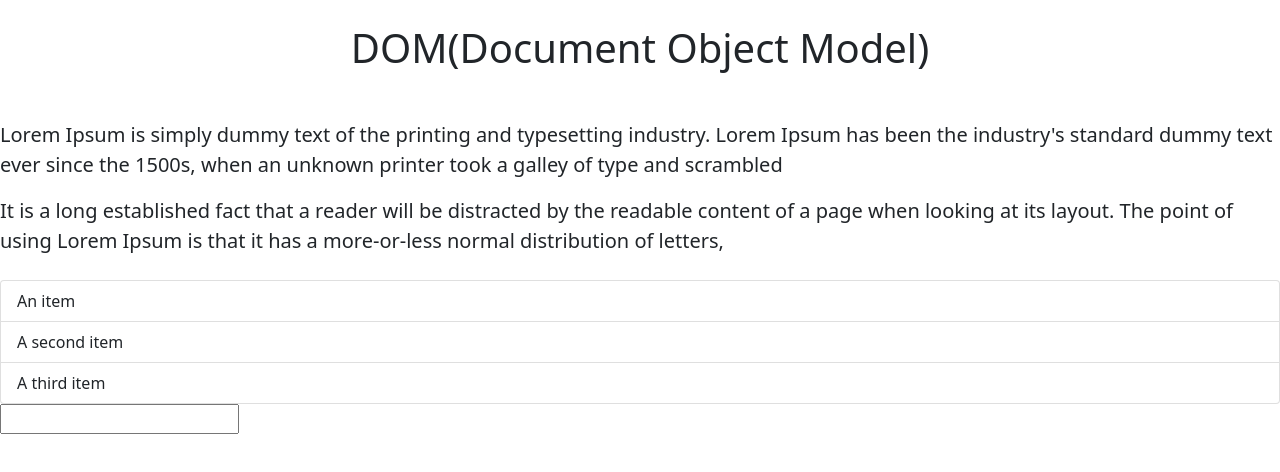
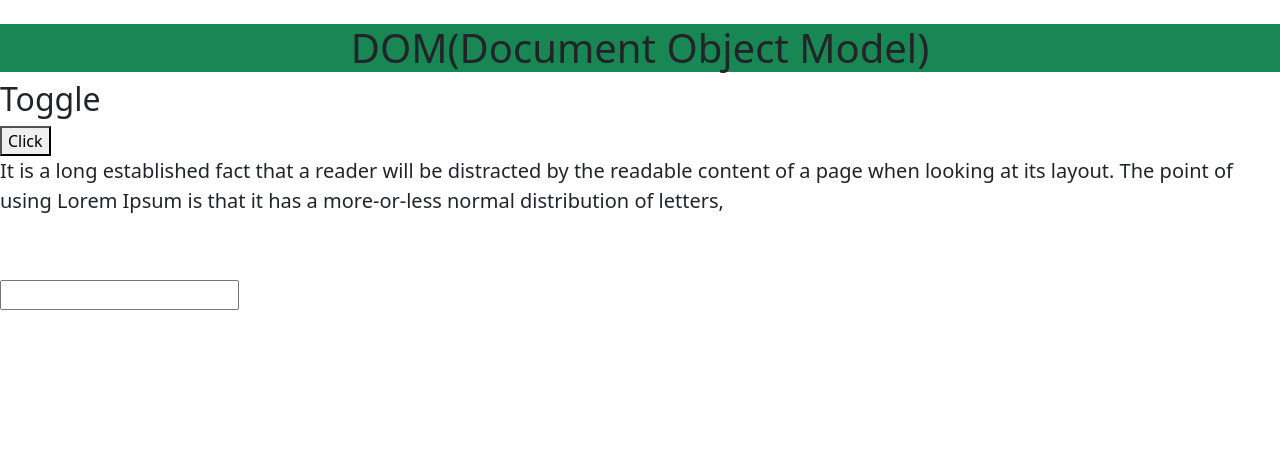
Before and after one commit to MuhammadShohagIslam/JavaScript_A_to_Z, a website built with webpack: page DOM/public/index.html in a window 1280 px wide. Built offline with nearby package versions, Linux system fonts and the light colour scheme.

```diff
--- a/DOM/public/index.html
+++ b/DOM/public/index.html
@@ -10,18 +10,21 @@
 </head>
 <body>
         <h1 id="title" class="text-center mt-4">DOM(Document Object Model)</h1>
+        <h2 id='title1'>Toggle</h2>
+
+        <button  onclick="toggleFun1()">Click</button>
 
         <p class="lead mt-5">Lorem Ipsum is simply dummy text of the printing and typesetting industry. Lorem Ipsum has been the industry's standard dummy text ever since the 1500s, when an unknown printer took a galley of type and scrambled</p>
 
         <p class="lead">It is a long established fact that a reader will be distracted by the readable content of a page when looking at its layout. The point of using Lorem Ipsum is that it has a more-or-less normal distribution of letters, </p>
 
-        <ul class="list-group mt-4" name='name-ul'>
+        <ul class="list-group mt-4" name='name-ul'  id='list'>
             <li class="list-group-item">An item</li>
             <li class="list-group-item">A second item</li>
             <li class="list-group-item">A third item</li>
         </ul>
 
-         <input type="text" name="first-name">
+         <input class="mt-5" type="text" name="first-name">
 
     <script src="https://cdn.jsdelivr.net/npm/bootstrap@5.1.3/dist/js/bootstrap.bundle.min.js" integrity="sha384-ka7Sk0Gln4gmtz2MlQnikT1wXgYsOg+OMhuP+IlRH9sENBO0LRn5q+8nbTov4+1p" crossorigin="anonymous"></script>
 </body>
--- /dev/null
+++ b/DOM/src/DOM/example.js
@@ -0,0 +1,75 @@
+/*
+    *** Working DOM Element ***
+*/
+// call function
+let li = newList('li','class', 'list-group-item',  'A four item');
+
+// holding ul element
+let list = document.getElementById('list');
+list.appendChild(li);
+
+// creating new list element
+function newList (elementName, qualifiedName,value, text) {
+    let newElement = document.createElement(elementName);
+    //newElement.className = value;
+    newElement.setAttribute(qualifiedName, value);
+    newElement.innerHTML =text || '';
+    return newElement;
+}
+
+
+// pust list element to ul element
+
+console.log(list);
+// console.log(newElement);
+
+let newDiv = document.createElement('div');
+newDiv.setAttribute('class', 'main-list');
+
+let newa = document.createElement('a');
+// newDiv.appendChild(list);
+append(newDiv, [list, newa]);
+console.log(newDiv);
+
+function append(parent, children){
+    return children.forEach(element => {
+        parent.appendChild(element)
+    });
+}
+
+/*
+    *** DOM remove() Method ***
+        => The remove() method removes the specified element from the DOM
+*/
+let anchorChild = document.getElementsByTagName('p')[0];
+// we can remove our p html node element
+anchorChild.remove();
+console.log(document.body);
+
+/*
+    *** DOM classList Property ***
+    => The classList property returns the class name of an element as a DOMTokenList
+    => This property is useful to add, remove, and toggle CSS on an element.
+
+*/
+let classL = document.getElementById('title');
+console.log(classL.offsetTop)
+// add class name
+classL.classList.add('p-1')
+
+// conatain(class) return boolean value true and false
+console.log(classL.classList.contains('p-1')) // return true if it has
+
+// to get className as a index number
+console.log(classL.classList.item(0));
+
+// toggling classList
+
+function toggleFun(){
+   return classL.classList.toggle('bg-success');
+}
+toggleFun();
+// to remove any classList
+classL.classList.remove('p-1');
+
+console.log(classL.classList);
--- a/DOM/src/index.js
+++ b/DOM/src/index.js
@@ -1,2 +1,5 @@
 // import './DOM/DOM_Intro';
-import '../src/DOM/selector';
+// import '../src/DOM/selector';
+// import '../src/DOM/traverse';
+// import '../src/DOM/looping_DOM';
+import '../src/DOM/example';
```
Also changed, not shown: DOM/src/DOM/looping_DOM.js (added, +18 -0 lines), DOM/src/DOM/traverse.js (added, +105 -0 lines).
